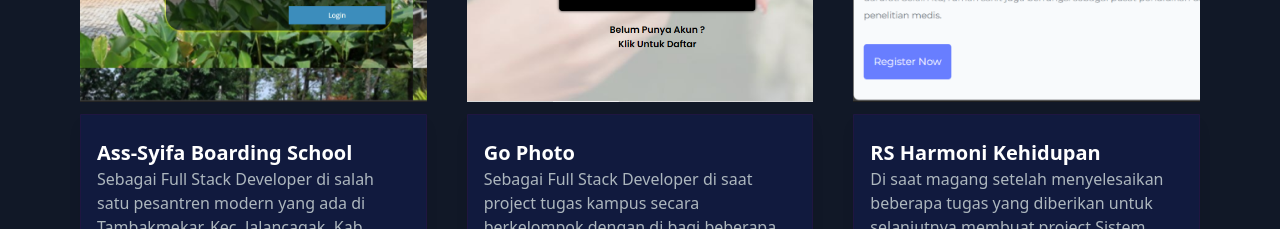
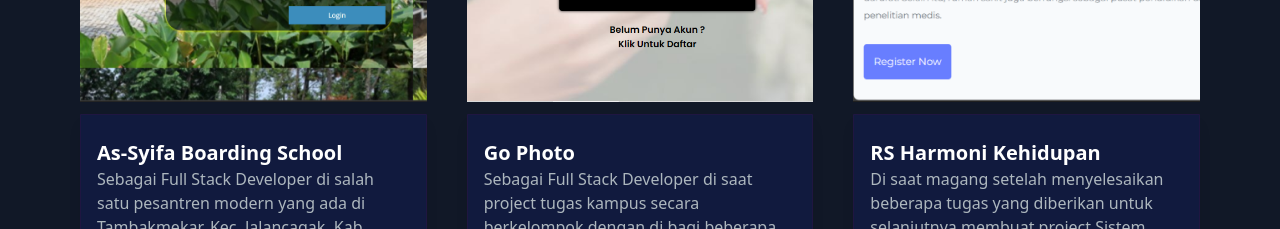
Before and after one commit to FikriAkmalF/fikriakmalf_portofolio, a Vue app: page / in a window 1280 px wide. Shown: the part 4740-4969 px from the top of the page. Built offline with nearby package versions, Linux system fonts and the light colour scheme.

Commit message:
Perbaikan tampilan keseluruhan untuk semua komponen halaman utama

```diff
--- a/src/components/LatestProjSection.vue
+++ b/src/components/LatestProjSection.vue
@@ -66,7 +66,7 @@
             id: 1,
             category: 'Full Stack Developer',
             image: '/project_1.png',
-            title: 'Ass-Syifa Boarding School',
+            title: 'As-Syifa Boarding School',
             description: 'Sebagai Full Stack Developer di salah satu pesantren modern yang ada di Tambakmekar, Kec. Jalancagak, Kab. Subang, Prov. Jawa Barat. Diamanahkan untuk mengelola / membuat salah satu website nya yang bernama Paguyuban untuk mengelola sistem keuangan dan data jumlah donatur di bagian Assyifa Islamic Philanthropy (AIP)',
             technologies: ['Laravel'],
             gitURL: '',
```
